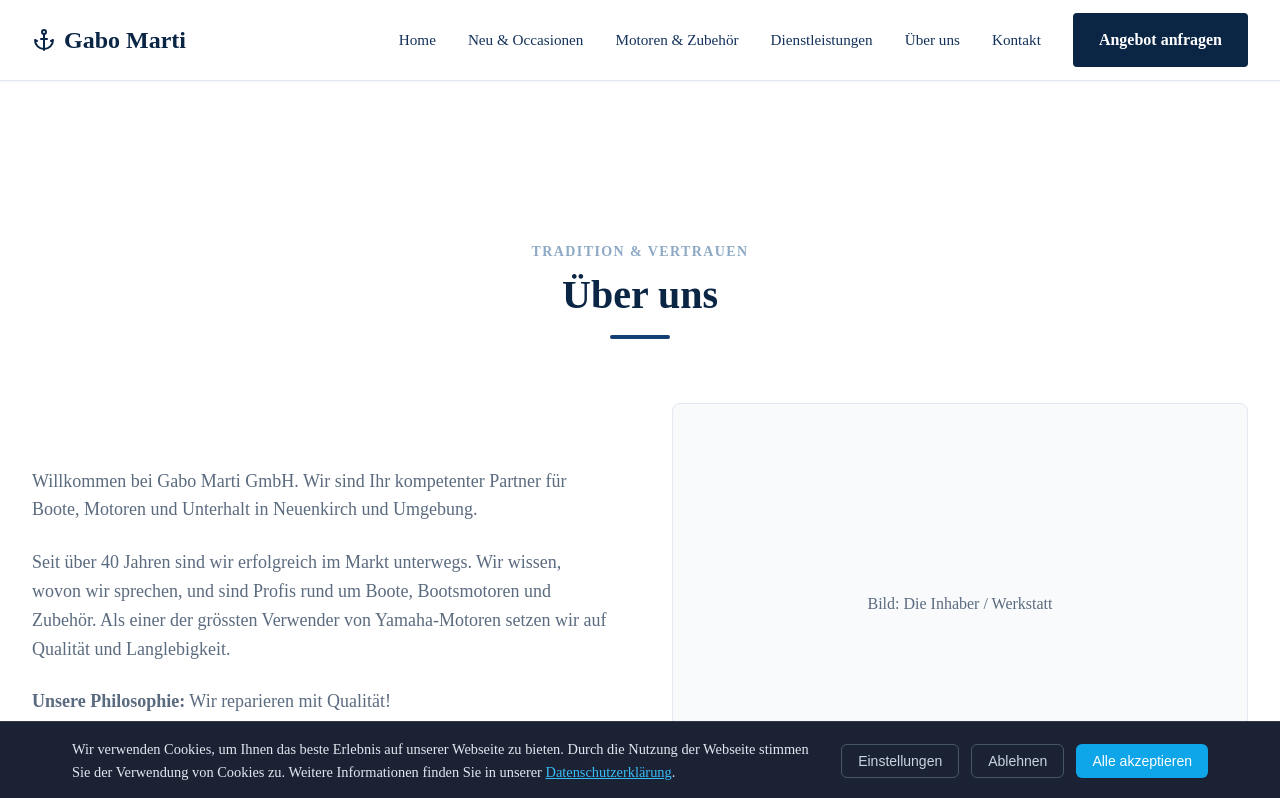
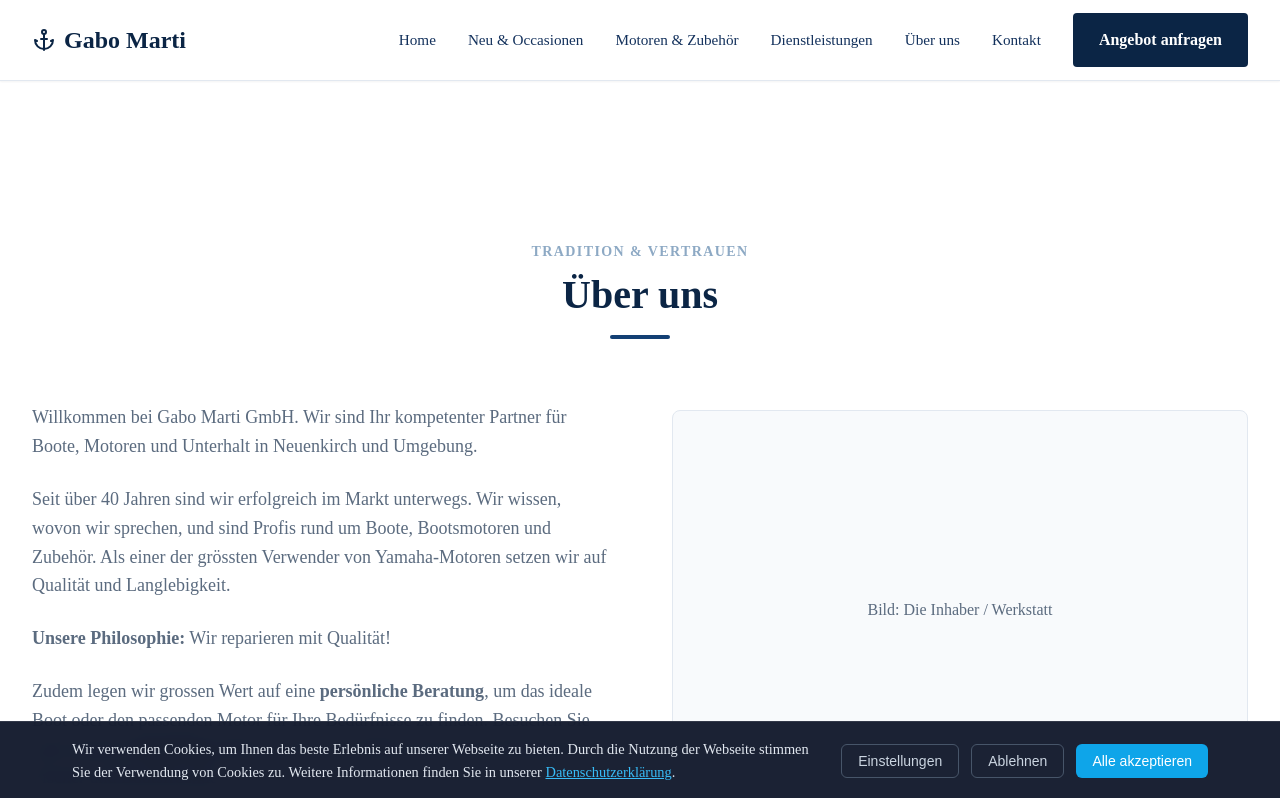
Before and after one commit to raymondgross92/GaboMarti, a Next.js app in the folder gabo-marti-web/: page /about in a window 1280 px wide. Shown: the top 798 px of the page. Built offline with nearby package versions, Linux system fonts and the light colour scheme.

Commit message:
Feat: Add Beratung and Angelshop text to About page

```diff
--- a/gabo-marti-web/src/components/sections/About.tsx
+++ b/gabo-marti-web/src/components/sections/About.tsx
@@ -47,6 +47,9 @@ export default function About() {
                             </p>
                             <p>
                                 <strong>Unsere Philosophie:</strong> Wir reparieren mit Qualität!
+                            </p>
+                            <p>
+                                Zudem legen wir grossen Wert auf eine <strong>persönliche Beratung</strong>, um das ideale Boot oder den passenden Motor für Ihre Bedürfnisse zu finden. Besuchen Sie auch unseren <strong>Angelshop</strong> direkt vor Ort – wir führen ein breites Sortiment für Fischer und Bootsfreunde.
                             </p>
                         </div>
                         <div className={styles.imagePlaceholder}>
```
